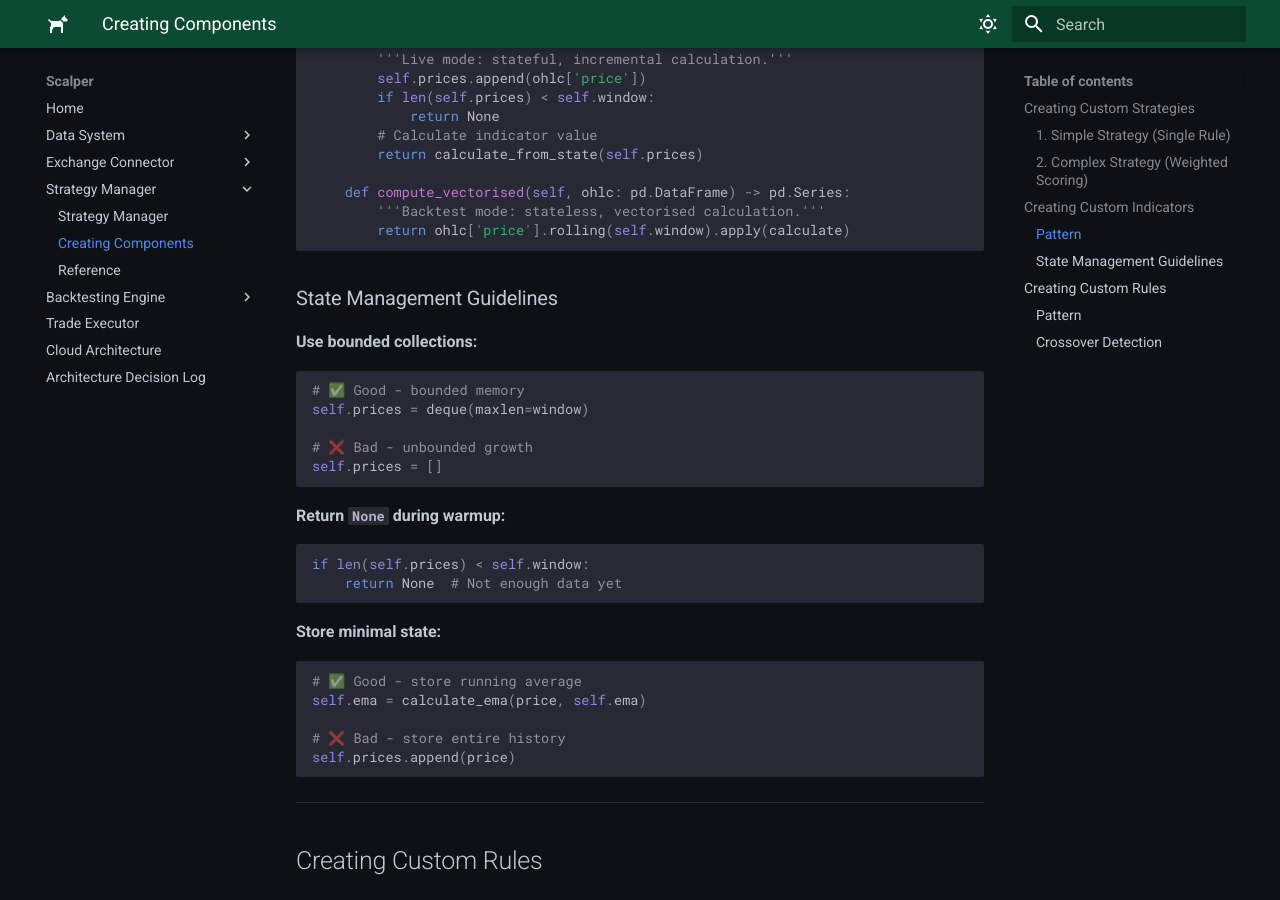
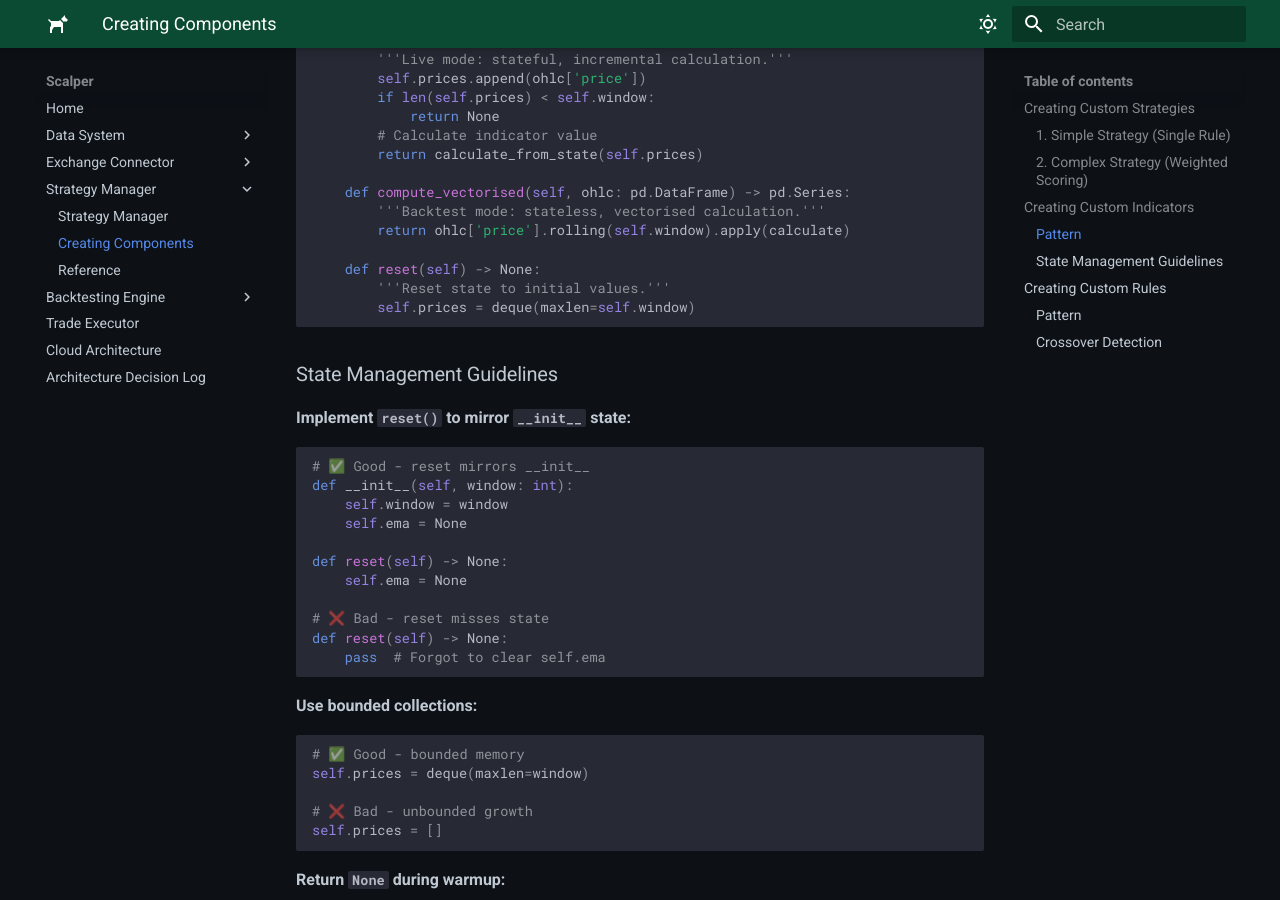
Before and after one commit to Phil-Lord/crypto-scalper, an MkDocs documentation site: the page built from docs/strategy-manager/creating-components.md, in a window 1280 px wide and 900 px high, scrolled down 1525 px. Built offline with MkDocs 1.6.1 and Material for MkDocs 9.7.7, drawn with Linux system fonts in a browser that asks for light colours.

Commit message:
DOC: Add SM reset to docs

````diff
--- a/docs/strategy-manager/creating-components.md
+++ b/docs/strategy-manager/creating-components.md
@@ -81,9 +81,29 @@ class MyIndicator(Indicator):
     def compute_vectorised(self, ohlc: pd.DataFrame) -> pd.Series:
         '''Backtest mode: stateless, vectorised calculation.'''
         return ohlc['price'].rolling(self.window).apply(calculate)
+
+    def reset(self) -> None:
+        '''Reset state to initial values.'''
+        self.prices = deque(maxlen=self.window)
 ```
 
 ### State Management Guidelines
+
+**Implement `reset()` to mirror `__init__` state:**
+
+```python
+# ✅ Good - reset mirrors __init__
+def __init__(self, window: int):
+    self.window = window
+    self.ema = None
+
+def reset(self) -> None:
+    self.ema = None
+
+# ❌ Bad - reset misses state
+def reset(self) -> None:
+    pass  # Forgot to clear self.ema
+```
 
 **Use bounded collections:**
 
````
Also changed, not shown: docs/architecture-decision-log.md (+11 -9 lines), docs/strategy-manager/index.md (+5 -0 lines), docs/strategy-manager/reference.md (+2 -3 lines).
